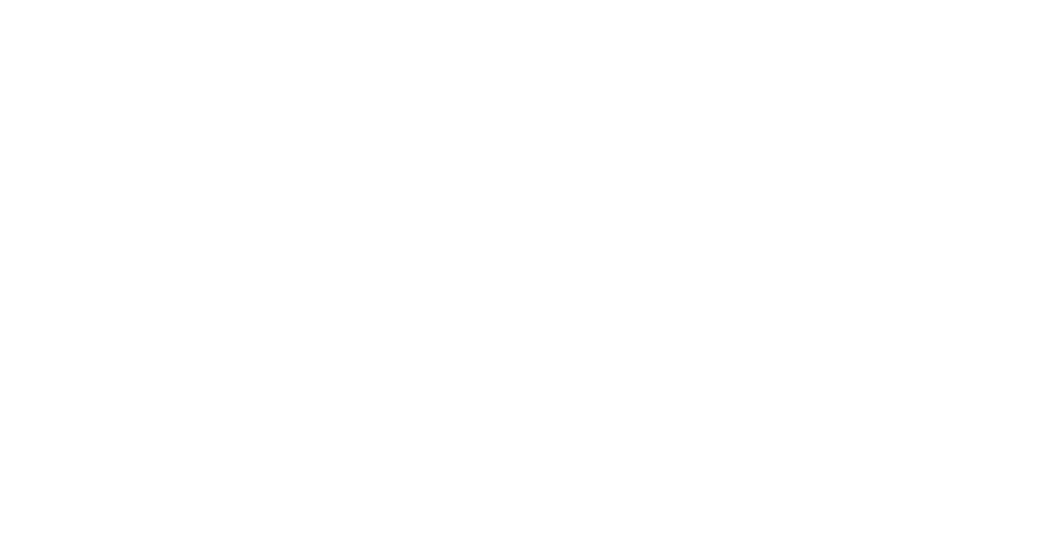
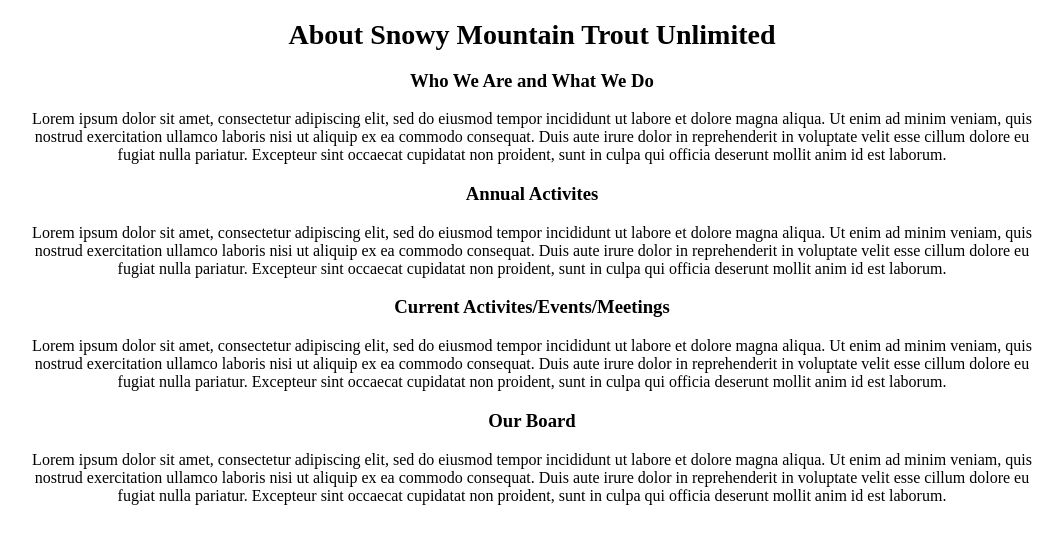
Before and after one commit to garrettstrohm/trout-unlimited-smtu, a React (Create React App) app in the folder client/: page /about in a window 1280 px wide. Before the commit this address had no page. Shown: the top 544 px of the page, without its empty margins (128-1191 px from the left). Built offline with nearby package versions, Linux system fonts and the light colour scheme.

Commit message:
fleshing out skeletons for the three main pages of the website

```diff
--- a/client/src/App.js
+++ b/client/src/App.js
@@ -1,6 +1,7 @@
 import { Routes, Route } from 'react-router-dom';
 import Home from './components/Home.js'
 import Login from './admin/Login';
+import AboutPage from './components/AboutPage.js';
 import {Container} from './components/styled/Container.styled.js'
 
 function App() {
@@ -9,6 +10,7 @@ function App() {
       <Routes>
         <Route path='/' element={<Home />} />
         <Route path={process.env.ADMIN_ROUTE} element={<Login />} />
+        <Route path='/about' element={<AboutPage />}/>
       </Routes>
     </Container>
   );
--- a/client/src/components/About.js
+++ b/client/src/components/AboutCard.js
@@ -7,8 +7,12 @@ import {
   CardFieldset,
 } from "./styled/Card.styled";
 import {Button} from './styled/Button.styled'
+import {useNavigate} from 'react-router-dom'
 
 function About() {
+
+  const navigate = useNavigate();
+
   return (
     <CardWrapper>
       <CardHeader>
@@ -19,7 +23,7 @@ function About() {
           Checkout our about section to find out more about who we are and what we do!
         </CardFieldset>
         <CardFieldset>
-          <Button>Read More</Button>
+          <Button onClick={() => navigate('/about')}>Read More</Button>
         </CardFieldset>
       </CardBody>
 
--- /dev/null
+++ b/client/src/components/AboutPage.js
@@ -0,0 +1,47 @@
+import React from 'react'
+import {Container} from './styled/Container.styled.js'
+import {H1} from './styled/H1.styled.js'
+
+function AboutPage() {
+  return (
+    <Container>
+        <H1>
+            About Snowy Mountain Trout Unlimited
+        </H1>
+        <section>
+            <h3>
+                Who We Are and What We Do
+            </h3>
+            <p>
+                Lorem ipsum dolor sit amet, consectetur adipiscing elit, sed do eiusmod tempor incididunt ut labore et dolore magna aliqua. Ut enim ad minim veniam, quis nostrud exercitation ullamco laboris nisi ut aliquip ex ea commodo consequat. Duis aute irure dolor in reprehenderit in voluptate velit esse cillum dolore eu fugiat nulla pariatur. Excepteur sint occaecat cupidatat non proident, sunt in culpa qui officia deserunt mollit anim id est laborum.
+            </p>
+        </section>
+        <section>
+            <h3>
+                Annual Activites
+            </h3>
+            <p>
+                Lorem ipsum dolor sit amet, consectetur adipiscing elit, sed do eiusmod tempor incididunt ut labore et dolore magna aliqua. Ut enim ad minim veniam, quis nostrud exercitation ullamco laboris nisi ut aliquip ex ea commodo consequat. Duis aute irure dolor in reprehenderit in voluptate velit esse cillum dolore eu fugiat nulla pariatur. Excepteur sint occaecat cupidatat non proident, sunt in culpa qui officia deserunt mollit anim id est laborum.
+            </p>
+        </section>
+        <section>
+            <h3>
+                Current Activites/Events/Meetings
+            </h3>
+            <p>
+                Lorem ipsum dolor sit amet, consectetur adipiscing elit, sed do eiusmod tempor incididunt ut labore et dolore magna aliqua. Ut enim ad minim veniam, quis nostrud exercitation ullamco laboris nisi ut aliquip ex ea commodo consequat. Duis aute irure dolor in reprehenderit in voluptate velit esse cillum dolore eu fugiat nulla pariatur. Excepteur sint occaecat cupidatat non proident, sunt in culpa qui officia deserunt mollit anim id est laborum.
+            </p>
+        </section>
+        <section>
+            <h3>
+                Our Board
+            </h3>
+            <p>
+                Lorem ipsum dolor sit amet, consectetur adipiscing elit, sed do eiusmod tempor incididunt ut labore et dolore magna aliqua. Ut enim ad minim veniam, quis nostrud exercitation ullamco laboris nisi ut aliquip ex ea commodo consequat. Duis aute irure dolor in reprehenderit in voluptate velit esse cillum dolore eu fugiat nulla pariatur. Excepteur sint occaecat cupidatat non proident, sunt in culpa qui officia deserunt mollit anim id est laborum.
+            </p>
+        </section>
+    </Container>
+  )
+}
+
+export default AboutPage
--- a/client/src/components/Home.js
+++ b/client/src/components/Home.js
@@ -1,9 +1,9 @@
 import React from 'react'
 import {HeaderImg} from './styled/Header.styled'
 import headerImage from '../assets/tu-header-image.jpeg'
-import About from './About';
-import History from './History'
-import Donate from './Donate';
+import About from './AboutCard';
+import History from './HistoryCard'
+import Donate from './DonateCard';
 import '../css/Home.css'
 
 function Home() {
--- a/client/src/components/styled/Card.styled.js
+++ b/client/src/components/styled/Card.styled.js
@@ -3,7 +3,7 @@ import styled, { css } from "styled-components";
 export const CardWrapper = styled.div`
   overflow: hidden;
   padding: 0 0 32px;
-  margin: 48px auto 0;
+  margin: 20px;
   width: 500px;
   font-family: Quicksand, arial, sans-serif;
   box-shadow: 0 0 20px rgba(0, 0, 0, 0.05), 0 0px 40px rgba(0, 0, 0, 0.08);
--- /dev/null
+++ b/client/src/components/styled/H1.styled.js
@@ -0,0 +1,5 @@
+import styled from 'styled-components'
+
+export const H1 = styled.h1`
+    font-size: 28px;
+`
--- a/client/src/components/styled/Header.styled.js
+++ b/client/src/components/styled/Header.styled.js
@@ -1,8 +1,9 @@
 import styled from 'styled-components'
 
 const HeaderImg = styled.img`
-    height: 50vh;
-    width: 100%;
+    height: 350px;
+    maxWidth: 100%;
+    margin: 0px, 20px, 0px, 20px;
 `
 
 export {HeaderImg}
```
Also changed, not shown: client/src/components/DonateCard.js (renamed from client/src/components/Donate.js), client/src/components/HistoryCard.js (renamed from client/src/components/History.js).
